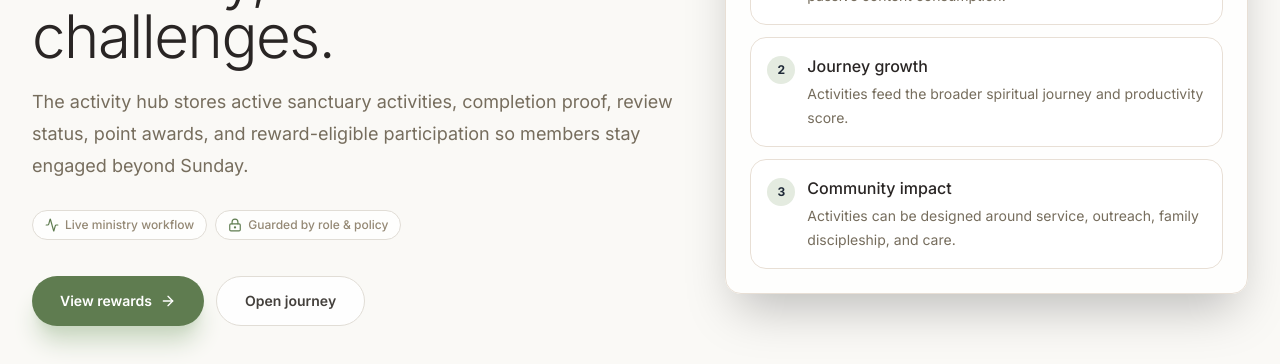
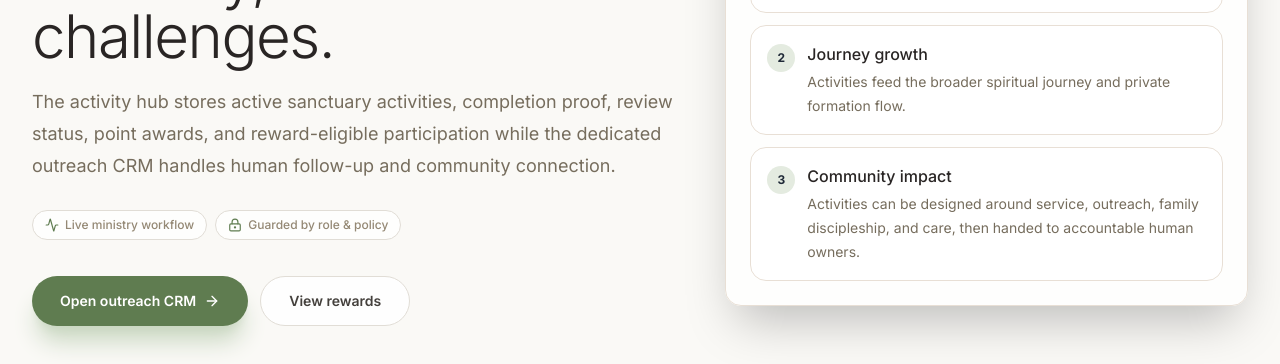
Before and after one commit to TechCodinz/digital-church-os, a Next.js app: page /activities in a window 1280 px wide. Shown: the part 436-800 px from the top of the page. Built offline with nearby package versions, Linux system fonts and the light colour scheme; no server answers.

Commit message:
connect activity hub to outreach CRM

```diff
--- a/app/activities/page.tsx
+++ b/app/activities/page.tsx
@@ -6,26 +6,26 @@ export default function ActivitiesPage() {
       badge="Sanctuary activity hub"
       emoji="⚡"
       title="Turn faith into daily action through prayer, reflection, service, memory, and outreach challenges."
-      description="The activity hub stores active sanctuary activities, completion proof, review status, point awards, and reward-eligible participation so members stay engaged beyond Sunday."
-      primaryHref="/rewards"
-      primaryLabel="View rewards"
-      secondaryHref="/journey"
-      secondaryLabel="Open journey"
+      description="The activity hub stores active sanctuary activities, completion proof, review status, point awards, and reward-eligible participation while the dedicated outreach CRM handles human follow-up and community connection."
+      primaryHref="/outreach"
+      primaryLabel="Open outreach CRM"
+      secondaryHref="/rewards"
+      secondaryLabel="View rewards"
       features={[
         { title: 'Daily spiritual actions', description: 'Prayer reflections, sermon responses, scripture memory, kindness tasks, volunteer missions, and outreach challenges.' },
         { title: 'Proof and review', description: 'Members can submit proof text or URLs, while leaders can review reward eligibility.' },
-        { title: 'Wallet connection', description: 'Approved activity completion can automatically award points into the Kingdom Wallet.' },
+        { title: 'Outreach handoff', description: 'Community contacts and follow-up move into the dedicated outreach CRM instead of being buried in activity completion.' },
       ]}
       intelligence={[
         { title: 'Daily retention', description: 'Members come back through meaningful action instead of passive content consumption.' },
-        { title: 'Journey growth', description: 'Activities feed the broader spiritual journey and productivity score.' },
-        { title: 'Community impact', description: 'Activities can be designed around service, outreach, family discipleship, and care.' },
+        { title: 'Journey growth', description: 'Activities feed the broader spiritual journey and private formation flow.' },
+        { title: 'Community impact', description: 'Activities can be designed around service, outreach, family discipleship, and care, then handed to accountable human owners.' },
       ]}
       safeguards={[
         'Reward-eligible controls',
         'Proof tracking',
         'Admin-created tasks',
-        'Ledger-backed points',
+        'Consent-aware outreach handoff',
       ]}
     />
   );
```
